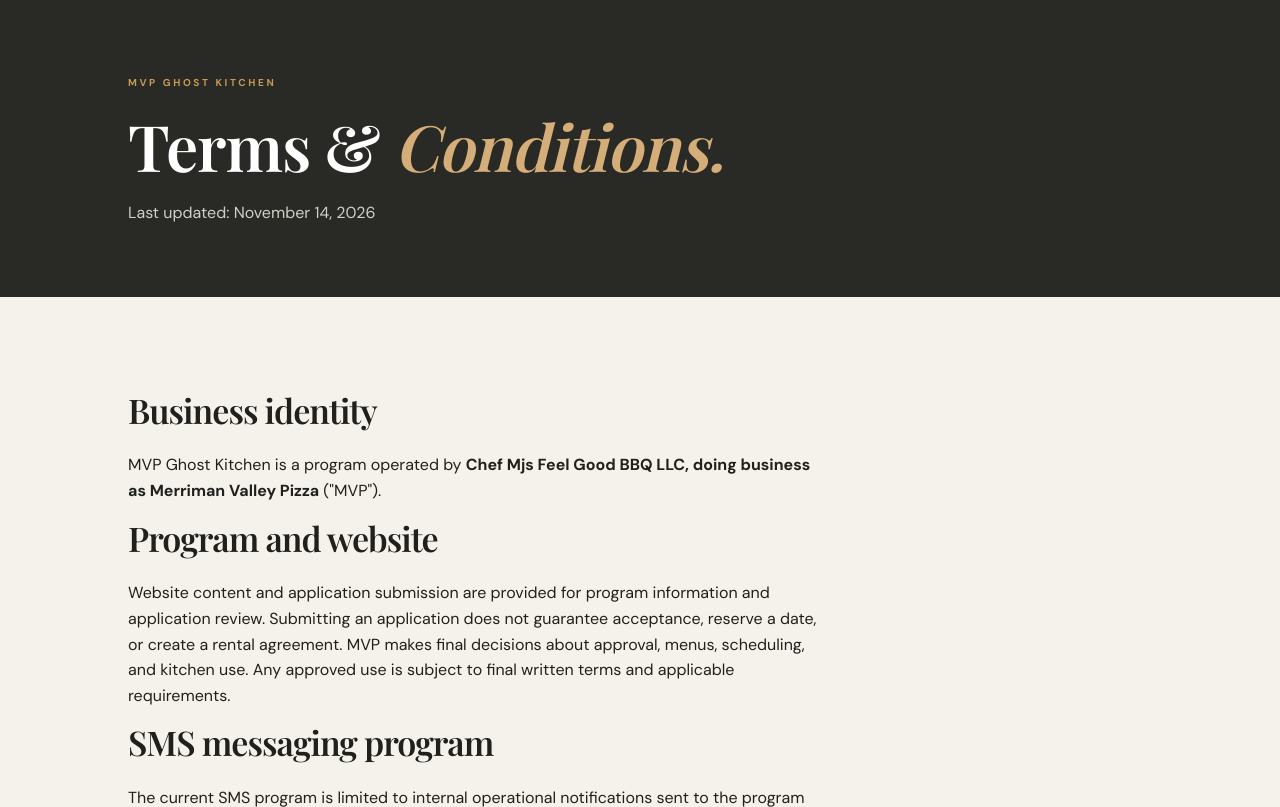
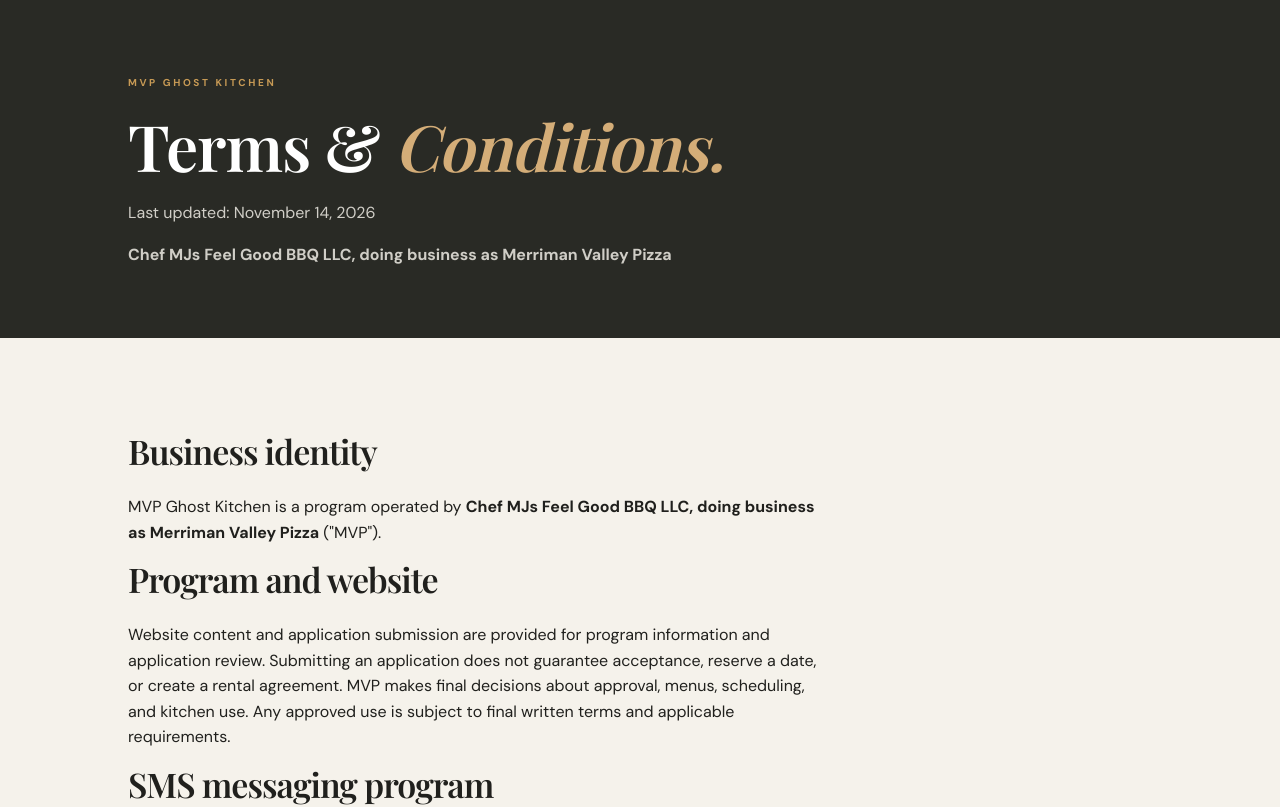
Before and after one commit to jarzenskimichael/Ghost-Kitchen, a Flask app: page /terms in a window 1280 px wide. Shown: the part 82-889 px from the top of the page. Run offline with Flask 3, Linux system fonts and the light colour scheme.

Commit message:
Display exact legal business name prominently on policy pages

```diff
--- a/mvp-ghost-kitchen/app/templates/terms.html
+++ b/mvp-ghost-kitchen/app/templates/terms.html
@@ -1,7 +1,8 @@
 {% extends "base.html" %}{% block title %}Terms & Conditions{% endblock %}{% block content %}
-<section class="page-hero compact"><p class="eyebrow">MVP GHOST KITCHEN</p><h1>Terms &amp; <em>Conditions.</em></h1><p>Last updated: November 14, 2026</p></section>
+<section class="page-hero compact"><p class="eyebrow">MVP GHOST KITCHEN</p><h1>Terms &amp; <em>Conditions.</em></h1><p>Last updated: November 14, 2026</p><p class="legal-entity"><strong>Chef MJs Feel Good BBQ LLC, doing business as Merriman Valley Pizza</strong></p>
+</section>
 <section class="section"><div class="form-intro">
-<h2>Business identity</h2><p>MVP Ghost Kitchen is a program operated by <strong>Chef Mjs Feel Good BBQ LLC, doing business as Merriman Valley Pizza</strong> ("MVP").</p><h2>Program and website</h2><p> Website content and application submission are provided for program information and application review. Submitting an application does not guarantee acceptance, reserve a date, or create a rental agreement. MVP makes final decisions about approval, menus, scheduling, and kitchen use. Any approved use is subject to final written terms and applicable requirements.</p>
+<h2>Business identity</h2><p>MVP Ghost Kitchen is a program operated by <strong>Chef MJs Feel Good BBQ LLC, doing business as Merriman Valley Pizza</strong> ("MVP").</p><h2>Program and website</h2><p> Website content and application submission are provided for program information and application review. Submitting an application does not guarantee acceptance, reserve a date, or create a rental agreement. MVP makes final decisions about approval, menus, scheduling, and kitchen use. Any approved use is subject to final written terms and applicable requirements.</p>
 <h2>SMS messaging program</h2><p>The current SMS program is limited to internal operational notifications sent to the program organizer's designated mobile number. Applicants and food-business operators are not currently enrolled and will not receive SMS messages merely because they submit an application or provide a phone number.</p><p>Organizer alerts may include new application and approval notifications. Message frequency varies based on program activity. Message and data rates may apply, depending on the recipient's wireless plan and carrier.</p><p>The organizer may request that messages stop or that the destination number be removed by contacting MVP through its established business contact channels. For help with the program, contact MVP through those channels.</p>
 <h2>Future messaging</h2><p>If MVP offers SMS notifications to applicants or operators in the future, those messages will require a separate opt-in process. Consent to future messages will not be a condition of applying to or participating in the Ghost Kitchen program.</p>
 <h2>Acceptable use and changes</h2><p>You agree to provide accurate information and use the website lawfully. MVP may update the website, program, or these terms as needed. Continued use of the website after updated terms are posted constitutes acceptance of the revised terms to the extent permitted by law.</p>
```
